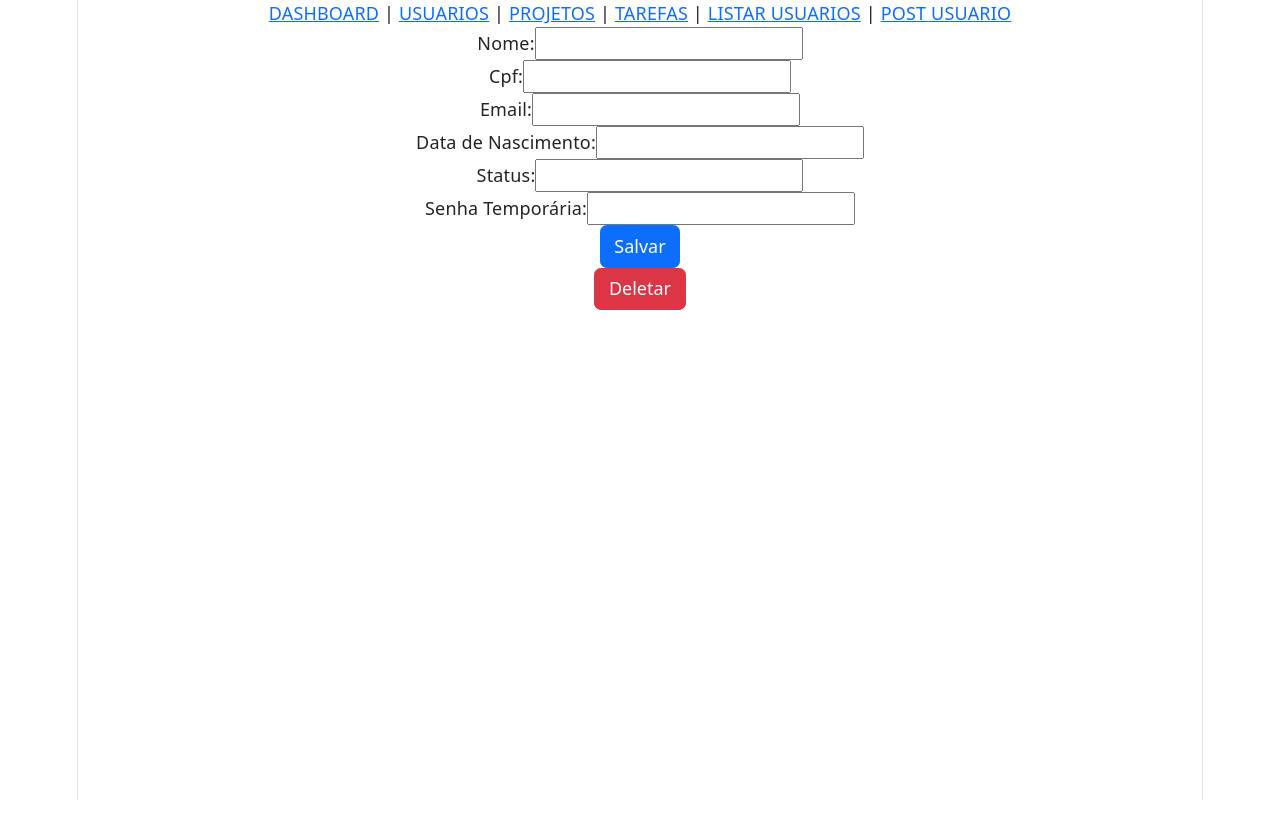
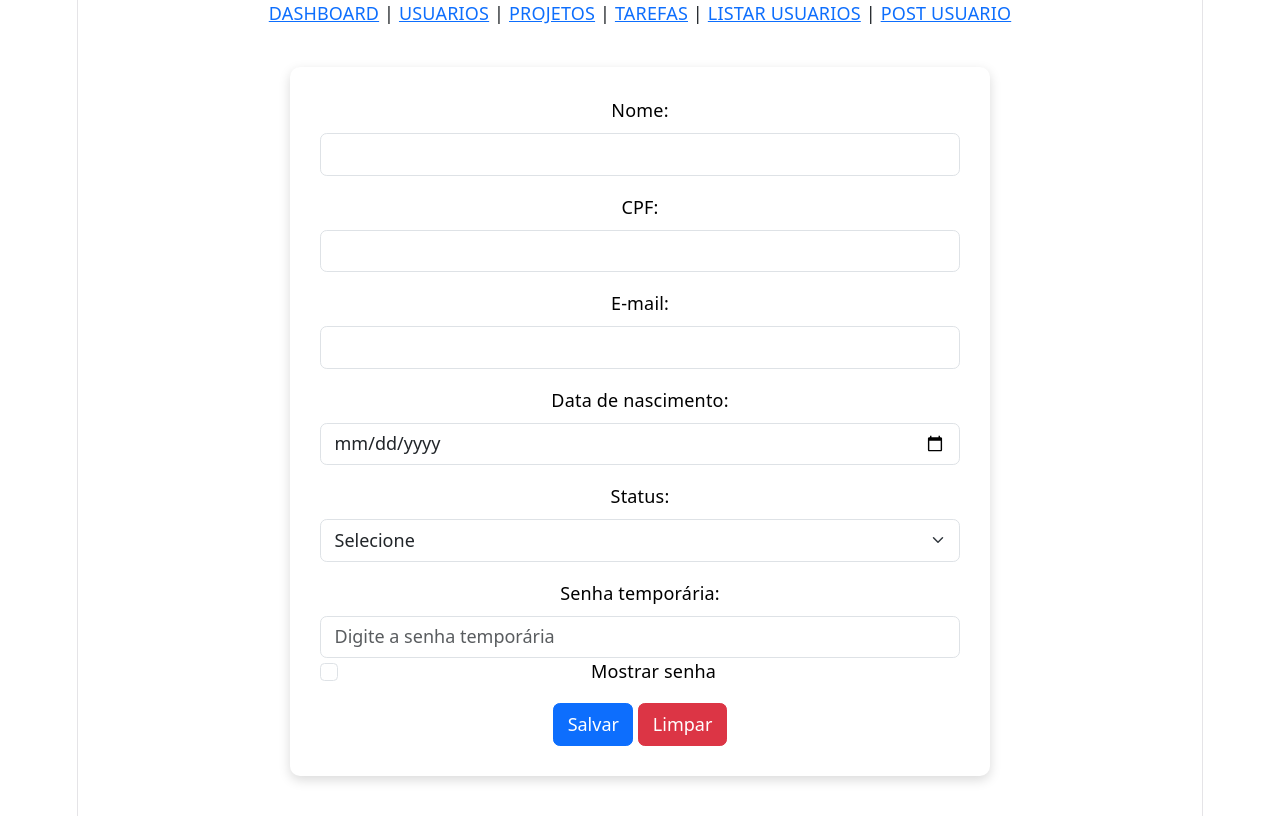
Before and after one commit to manoelamanciio/curso-fullstack-frontend-treina-recife, a React (Vite) app in the folder react/Aula 05/: page /usuarios in a window 1280 px wide. Built offline with nearby package versions, Linux system fonts and the light colour scheme.

Commit message:
Formatando interface FormUsuario com bootstrap

```diff
--- /dev/null
+++ b/react/Aula 05/src/components/FormUsuario.css
@@ -0,0 +1,57 @@
+.form-principal {
+    width: 100%;
+    max-width: 700px;
+    margin: 40px auto;
+    padding: 30px;
+    box-sizing: border-box;
+    border-radius: 10px;
+    background-color: white;
+    color: black;
+    box-shadow: 0 4px 12px rgba(0, 0, 0, 0.15);
+}
+
+.form-usuario {
+    width: 100%;
+    margin-top: 8px;
+    padding: 8px;
+    border: 1px solid #ced4da;
+    border-radius: 5px;
+    box-sizing: border-box;
+}
+
+.alinhar-campos {
+    display: flex;
+    gap: 15px;
+}
+
+.coluna {
+    width: 100%;
+    min-width: 0;
+}
+
+.titulo-form {
+    color: #031f31;
+    text-align: left;
+    margin-bottom: 20px;
+}
+
+.titulo-form h1 {
+    font-size: 30px;
+    margin: 0;
+}
+
+.ast {
+    color: red;
+}
+
+@media (max-width: 576px) {
+    .form-principal {
+        padding: 20px;
+        margin: 20px auto;
+    }
+
+    .alinhar-campos {
+        flex-direction: column;
+        gap: 0;
+    }
+}
--- a/react/Aula 05/src/components/FormUsuario.jsx
+++ b/react/Aula 05/src/components/FormUsuario.jsx
@@ -1,59 +1,141 @@
 import { useState } from "react";
-import Button from 'react-bootstrap/Button';
-import Form from 'react-bootstrap/Form';
+import Button from "react-bootstrap/Button";
+import Form from "react-bootstrap/Form";
+import "./FormUsuario.css";
 
 function FormUsuario() {
 
-    const [nome, setNome] = useState("")
-    const [cpf, setCpf] = useState("")
+    const [nome, setNome] = useState("");
+    const [cpf, setCpf] = useState("");
     const [email, setEmail] = useState("");
     const [dataNascimento, setDataNascimento] = useState("");
     const [status, setStatus] = useState("");
-    const [senhaTemporaria, setSenhaTemporaria] = useState("")
+    const [senhaTemporaria, setSenhaTemporaria] = useState("");
+    const [mostrarSenha, setMostrarSenha] = useState(false);
 
+    const salvar = (e) => {
+        e.preventDefault();
 
-    const salvar = () => {
         const usuario = {
-            nome: (nome),
-            cpf: (cpf),
-            email: (email),
-            dataNascimento: (dataNascimento),
-            status: (status),
-            senhaTemporaria: (senhaTemporaria)
+            nome,
+            cpf,
+            email,
+            dataNascimento,
+            status,
+            senhaTemporaria
+        };
 
-        }
-
-        console.log(usuario)
-    }
+        console.log(usuario);
+    };
 
     return (
 
-        <form>
-            <label >Nome: </label>
-            <input type="text" value={nome} onChange={(e) => setNome(e.target.value)} /><br />
+        <Form className="form-principal" onSubmit={salvar}>
 
-            <label >Cpf: </label>
-            <input type="text" value={cpf} onChange={(e) => setCpf(e.target.value)} /><br />
+            <Form.Group className="mb-3">
+                <Form.Label htmlFor="nome">Nome:</Form.Label>
+                <Form.Control
+                    type="text"
+                    id="nome"
+                    value={nome}
+                    onChange={(e) => setNome(e.target.value)}
+                />
+            </Form.Group>
 
-            <label >Email: </label>
-            <input type="text" value={email} onChange={(e) => setEmail(e.target.value)} /><br />
+            <Form.Group className="mb-3">
+                <Form.Label htmlFor="cpf">CPF:</Form.Label>
+                <Form.Control
+                    type="text"
+                    id="cpf"
+                    value={cpf}
+                    onChange={(e) => setCpf(e.target.value)}
+                />
+            </Form.Group>
 
-            <label >Data de Nascimento: </label>
-            <input type="text" value={dataNascimento} onChange={(e) => setDataNascimento(e.target.value)} /><br />
+            <Form.Group className="mb-3">
+                <Form.Label htmlFor="email">E-mail:</Form.Label>
+                <Form.Control
+                    type="email"
+                    id="email"
+                    value={email}
+                    onChange={(e) => setEmail(e.target.value)}
+                />
+            </Form.Group>
 
-            <label >Status: </label>
-            <input type="text" value={status} onChange={(e) => setStatus(e.target.value)} /><br />
+            <Form.Group className="mb-3">
+                <Form.Label htmlFor="dataNascimento">
+                    Data de nascimento:
+                </Form.Label>
+                <Form.Control
+                    type="date"
+                    id="dataNascimento"
+                    value={dataNascimento}
+                    onChange={(e) =>
+                        setDataNascimento(e.target.value)
+                    }
+                />
+            </Form.Group>
 
-            <label >Senha Temporária: </label>
-            <input type="text" value={senhaTemporaria} onChange={(e) => setSenhaTemporaria(e.target.value)} /><br />
+            <Form.Group className="mb-3">
+                <Form.Label htmlFor="status">Status:</Form.Label>
+                <Form.Select
+                    id="status"
+                    value={status}
+                    onChange={(e) => setStatus(e.target.value)}
+                >
+                    <option value="">Selecione</option>
+                    <option value="ATIVO">Ativo</option>
+                    <option value="INATIVO">Inativo</option>
+                </Form.Select>
+            </Form.Group>
 
-          <Button variant="primary" className="btn01" onClick={salvar}>Salvar</Button><br/>
-           <Button variant="danger" >Deletar</Button>
+            <Form.Group className="mb-3">
+                <Form.Label htmlFor="senhaTemporaria">
+                    Senha temporária:
+                </Form.Label>
 
-        </form>
+                <Form.Control
+                    type={mostrarSenha ? "text" : "password"}
+                    id="senhaTemporaria"
+                    value={senhaTemporaria}
+                    onChange={(e) =>
+                        setSenhaTemporaria(e.target.value)
+                    }
+                    placeholder="Digite a senha temporária"
+                />
 
-    )
+                <Form.Check
+                    type="checkbox"
+                    label="Mostrar senha"
+                    checked={mostrarSenha}
+                    onChange={(e) =>
+                        setMostrarSenha(e.target.checked)
+                    }
+                />
+            </Form.Group>
 
+            <Button variant="primary" type="submit" className="btn01">
+                Salvar
+            </Button>{" "}
+
+            <Button
+                variant="danger"
+                type="button"
+                onClick={() => {
+                    setNome("");
+                    setCpf("");
+                    setEmail("");
+                    setDataNascimento("");
+                    setStatus("");
+                    setSenhaTemporaria("");
+                    setMostrarSenha(false);
+                }}
+            >
+                Limpar
+            </Button>
+
+        </Form>
+    );
 }
 
-export default FormUsuario
+export default FormUsuario;
```
